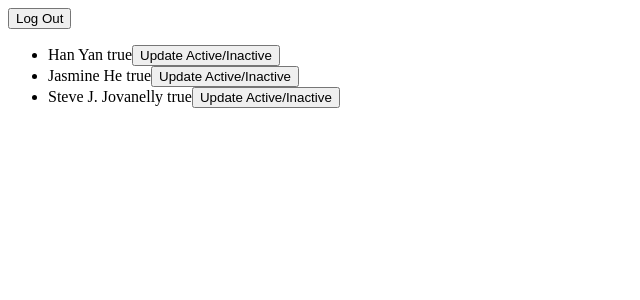
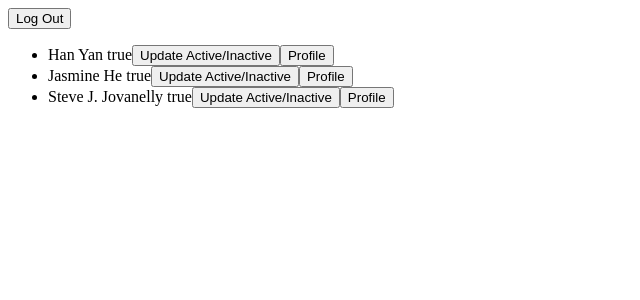
Before and after one commit to han-yan-ds/employee-manager-react, a React (Create React App) app: page /logout in a window 1280 px wide. Shown: the top 300 px of the page, without its empty margins (0-640 px from the left). Built offline with nearby package versions, Linux system fonts and the light colour scheme.

Commit message:
Added Upate Profile button

```diff
--- a/src/components/employee/EmployeeItem.tsx
+++ b/src/components/employee/EmployeeItem.tsx
@@ -4,9 +4,12 @@ import Employee from '../../types/Employee';
 const EmployeeItem = (props: {employee: Employee, handleChangeStatus: Function}) => (
   <li>
     <span>{`${props.employee.nameString} ${props.employee.isActive}`}</span>
+
     <button onClick={() => props.handleChangeStatus()}>
       Update Active/Inactive
     </button>
+
+    <button>Profile</button>
   </li>
 )
 
```
